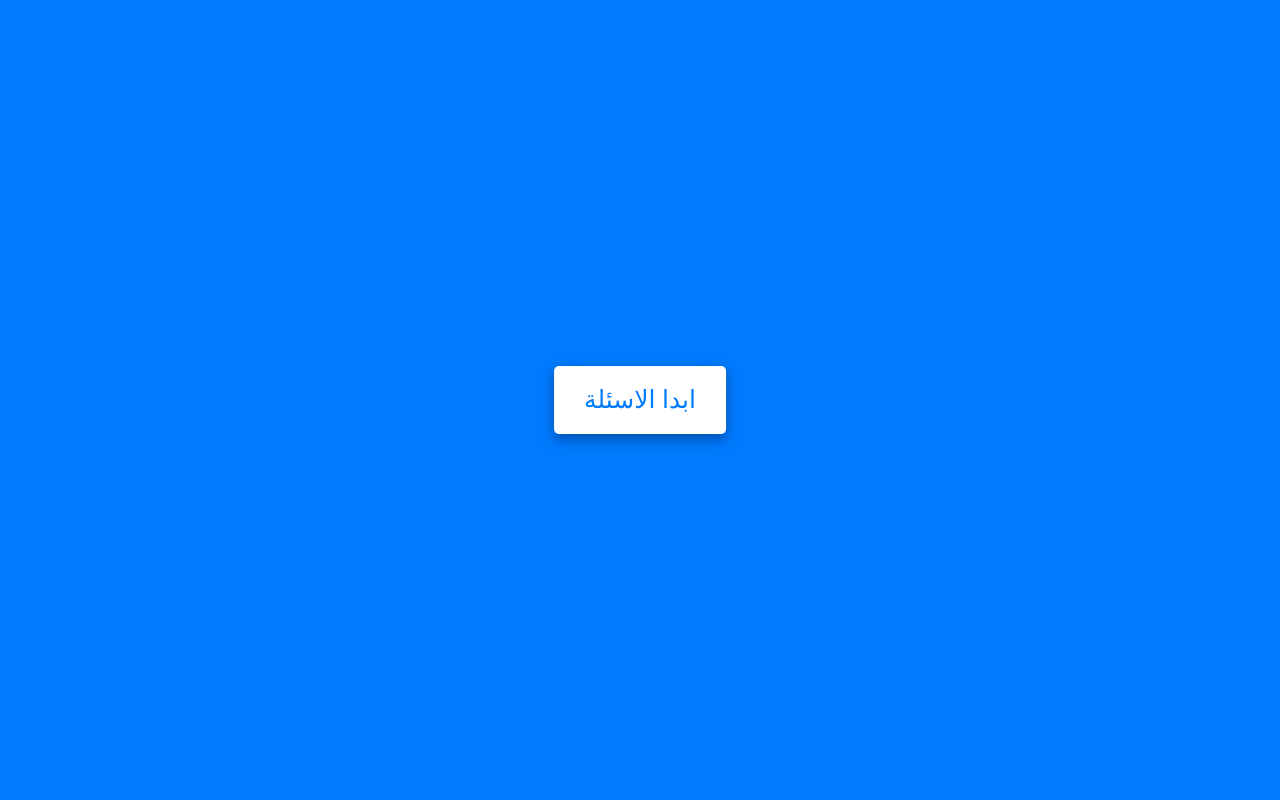
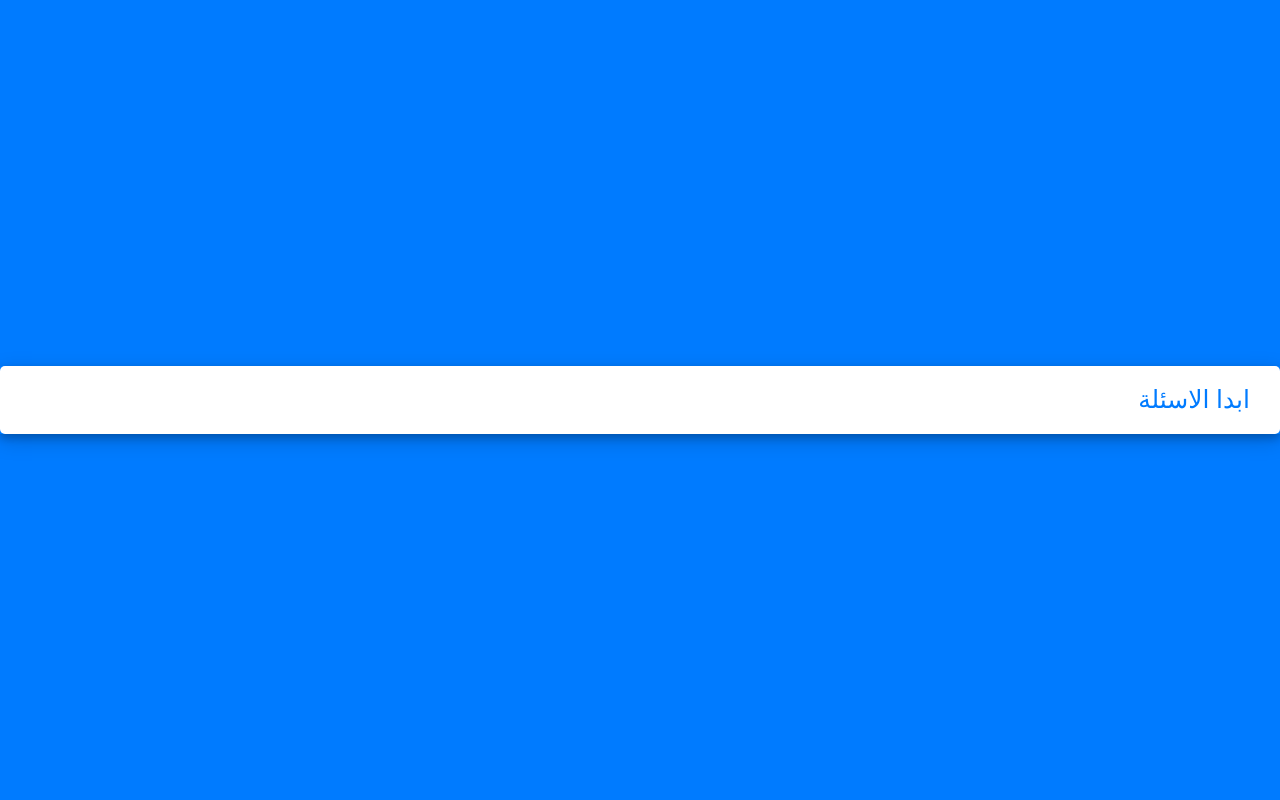
Before and after one commit to sirabufaisal/website, a PHP site: page /Quiz/quiz.html in a window 1280 px wide. Run offline with PHP 8.4, Linux system fonts and the light colour scheme.

Commit message:
Update quiz.css

```diff
--- a/Quiz/quiz.css
+++ b/Quiz/quiz.css
@@ -5,6 +5,8 @@
     box-sizing: border-box;
     font-family: 'Poppins', sans-serif;
     text-align: right;
+
+    width: 100%;
 }
 .video{
     position: absolute;
@@ -21,6 +23,9 @@ body{
     flex-direction: column;
     margin: 0 auto;
     height: 100vh;
+        position: absolute;
+
+    width: 100%;
 }
 
 ::selection{
```
